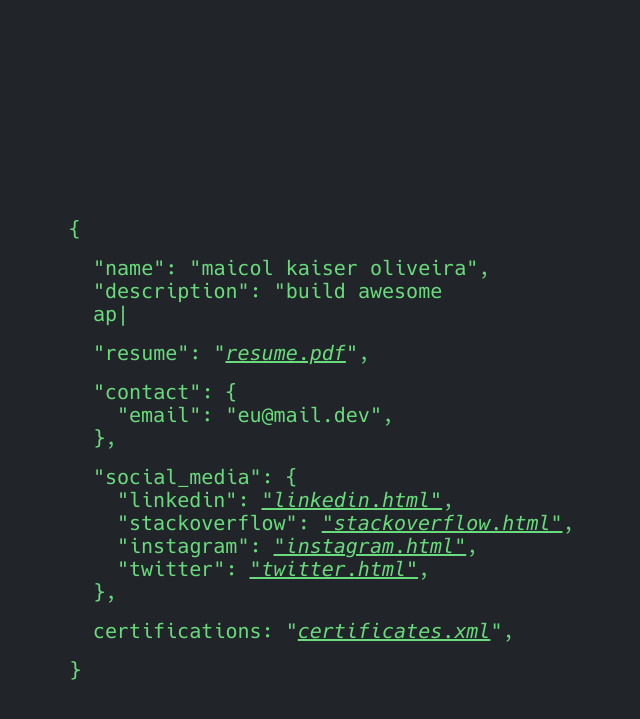
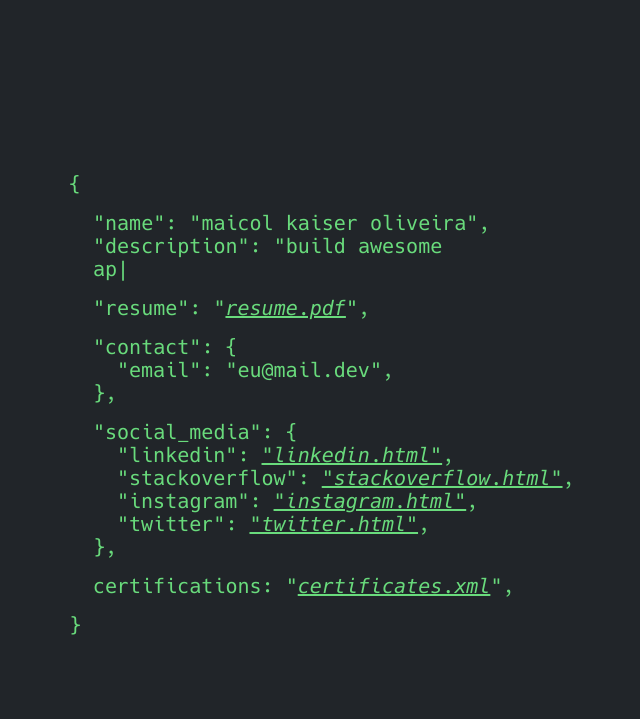
Before and after one commit to vakaman/maicol.dev, a Jekyll site: the page built from index.md, in a window 1280 px wide. Shown: the top 719 px of the page, without its empty margins (187-827 px from the left). Built offline with Jekyll 4.4.1, drawn with Linux system fonts in a browser that asks for light colours.

Commit message:
refact: adjust style

```diff
--- a/_sass/_base.scss
+++ b/_sass/_base.scss
@@ -8,8 +8,7 @@ body {
 
 main {
   position: absolute;
-  width: 100%;
-  top: 50%;
+  top: 45%;
   left: 50%;
   transform: translate(-50%, -50%);
   text-transform: lowercase;
--- a/assets/css/styles.min.scss
+++ b/assets/css/styles.min.scss
@@ -1,6 +1,5 @@
 ---
-# Use a comment to ensure Jekyll reads the file to be transformed into CSS later
-# only main files contain this front matter, not partials.
+
 ---
 
 @import "fonts";
```
